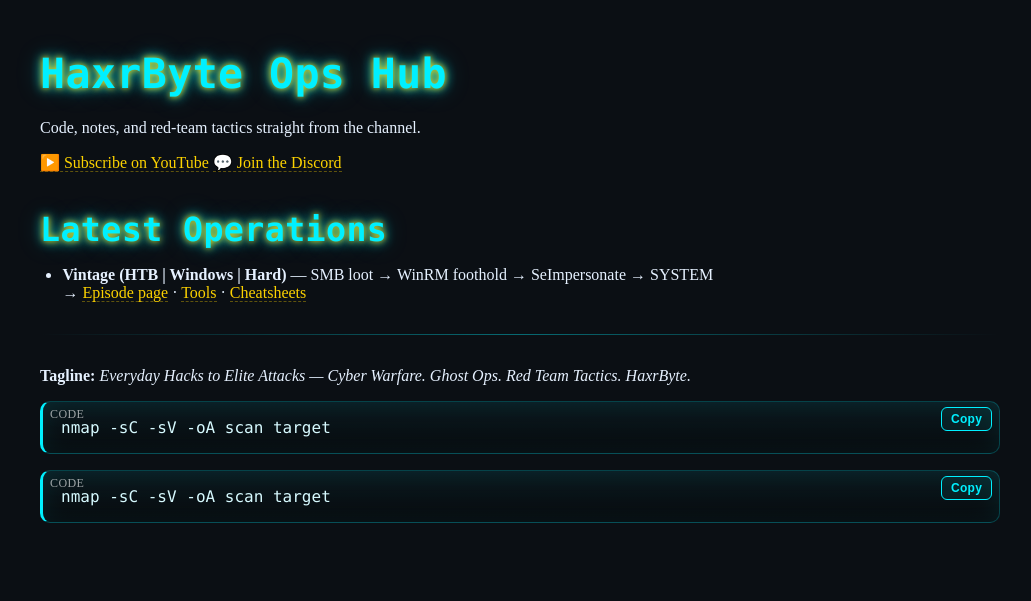
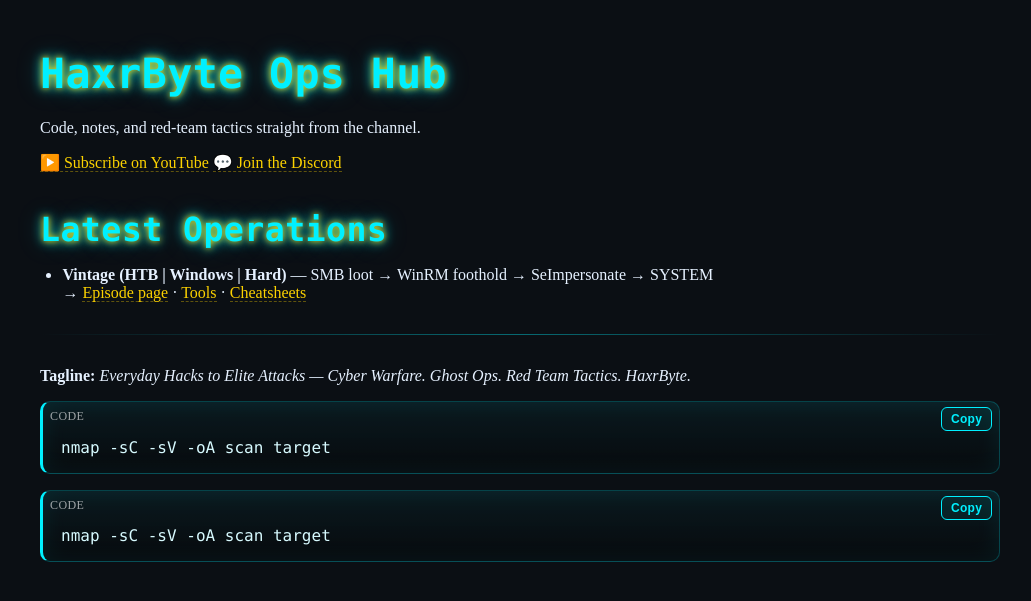
Before and after one commit to haxrbyte/ghost-shell, a Jekyll site: the page built from docs/index.md, in a window 1280 px wide. Shown: the top 601 px of the page, without its empty margins (120-1151 px from the left). Built offline with Jekyll 4.4.1, drawn with Linux system fonts in a browser that asks for light colours; our own code applies the rules of GitHub Pages for plain Markdown files.

Commit message:
Update custom.css

```diff
--- a/docs/assets/css/custom.css
+++ b/docs/assets/css/custom.css
@@ -247,3 +247,13 @@
 
 /* Make sure code container can host absolutely-positioned children */
 div.highlight{ position:relative; }
+
+/* Add extra padding inside code blocks so the label doesn't overlap */
+div.highlight pre {
+  padding-top: 2.2rem;   /* increase top padding */
+}
+
+/* Optional: adjust the language label position */
+.hx-lang {
+  top: 8px;              /* push label slightly down */
+}
```
